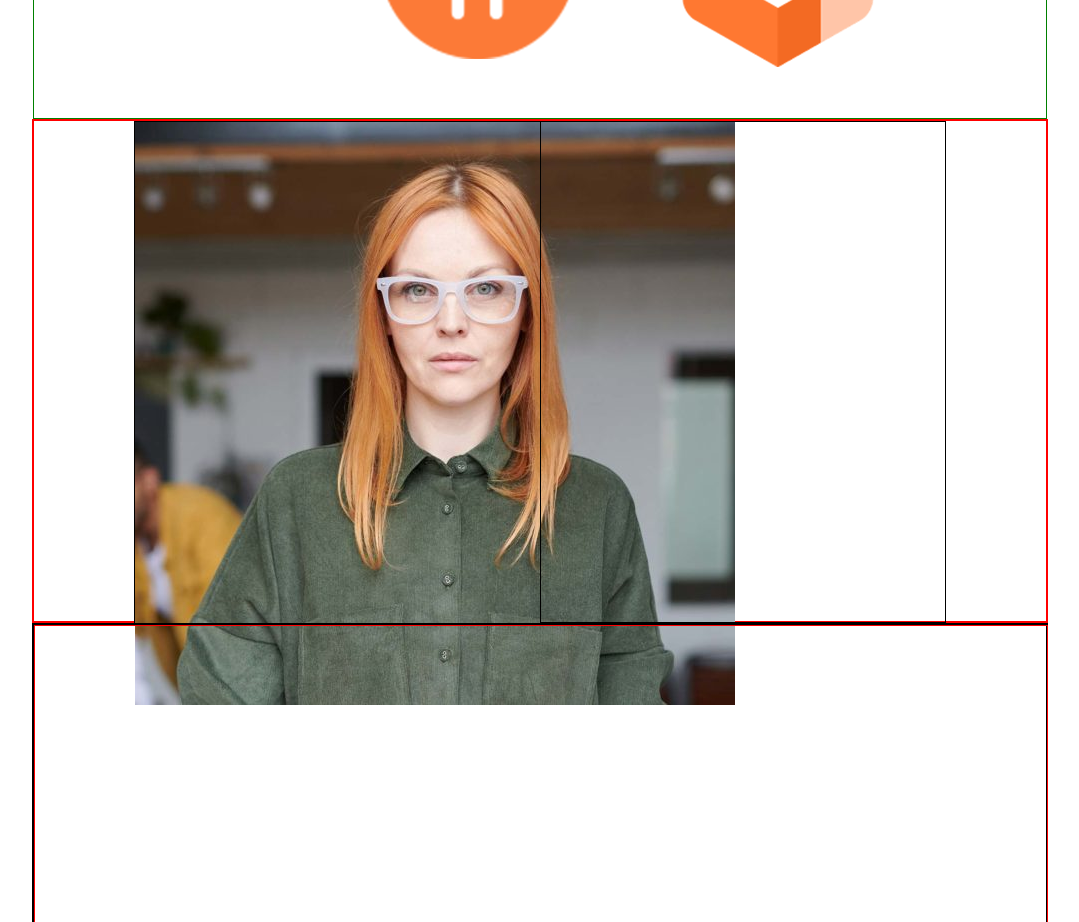
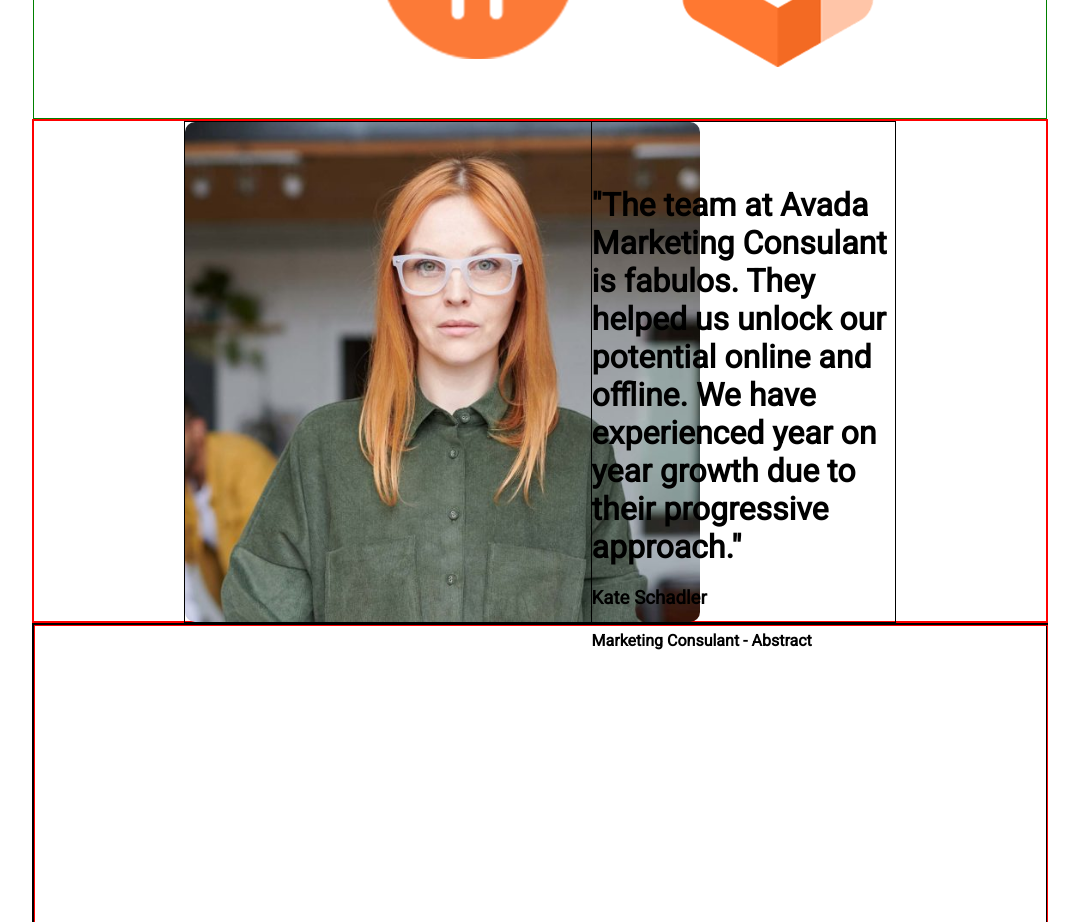
Before and after one commit to Simone-Corso/proj-html-vuejs, a Vue app: page / in a window 1280 px wide. Shown: the part 6100-7022 px from the top of the page, without its empty margins (100-1179 px from the left). Built offline with nearby package versions, Linux system fonts and the light colour scheme.

Commit message:
ho finito la parte del tema avada

```diff
--- a/src/components/TeamAvadaComponent.vue
+++ b/src/components/TeamAvadaComponent.vue
@@ -6,7 +6,16 @@
 
         </div>
         <div class="container-descrizione-avada">
-
+            <h1>
+                "The team at Avada Marketing Consulant is fabulos. They helped us unlock our potential online and offline.
+                We have experienced year on year growth due to their progressive approach."
+            </h1>
+            <h3>
+                Kate Schadler
+            </h3>
+            <h4>
+                Marketing Consulant - Abstract
+            </h4>
         </div>
     </div>
 </div>
@@ -38,7 +47,21 @@
 
     .container-descrizione-avada{
         height: 100%;
-        width: 40%;
+        width: 30%;
         border: 1px solid black;
     }
+
+    .image-team{
+        height: 100%;
+        border-radius: 10px;
+    }
+
+    h1{
+        font-size: 32px;
+        margin-top: 4rem;
+    }
+
+    h3{
+
+    }
 </style>
```
